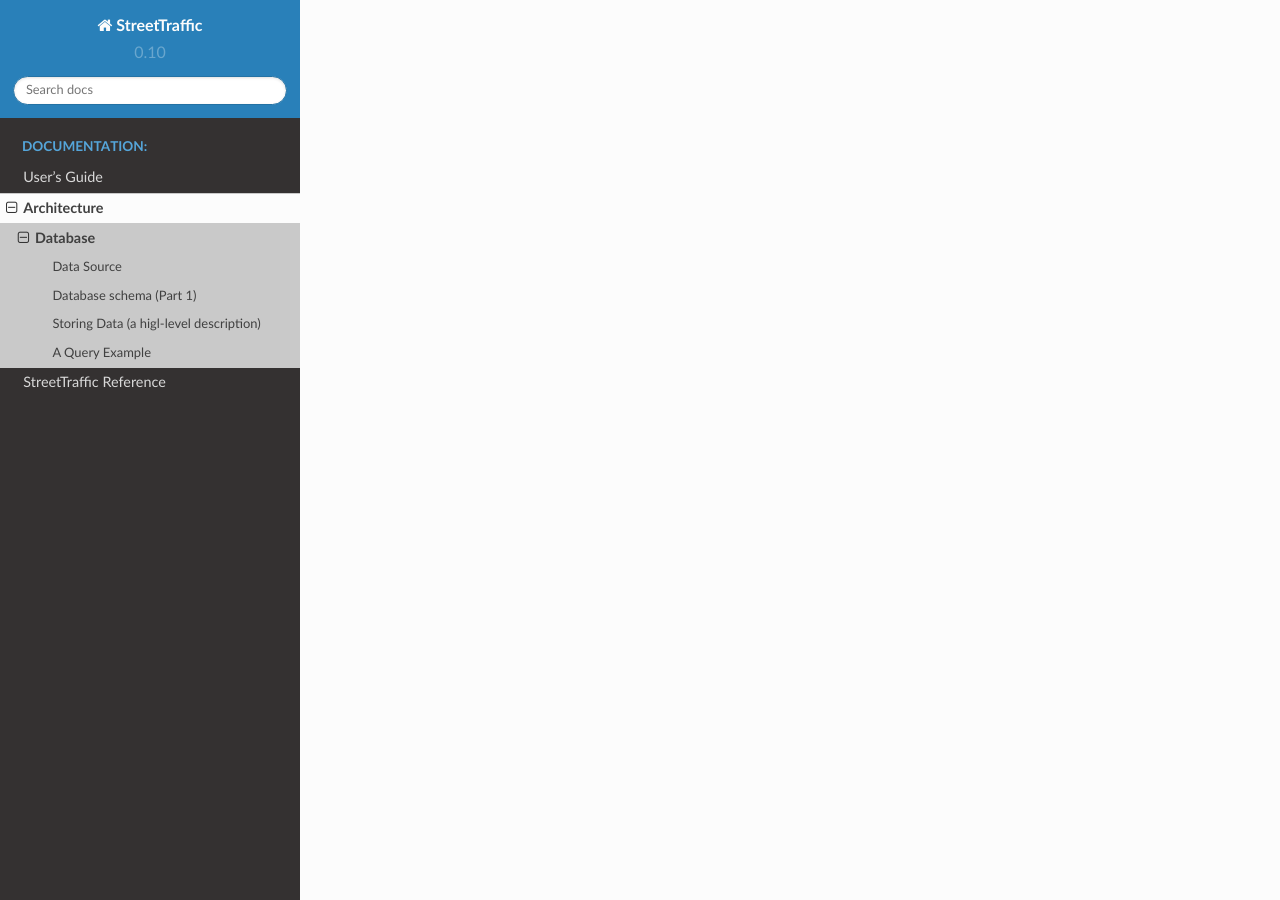
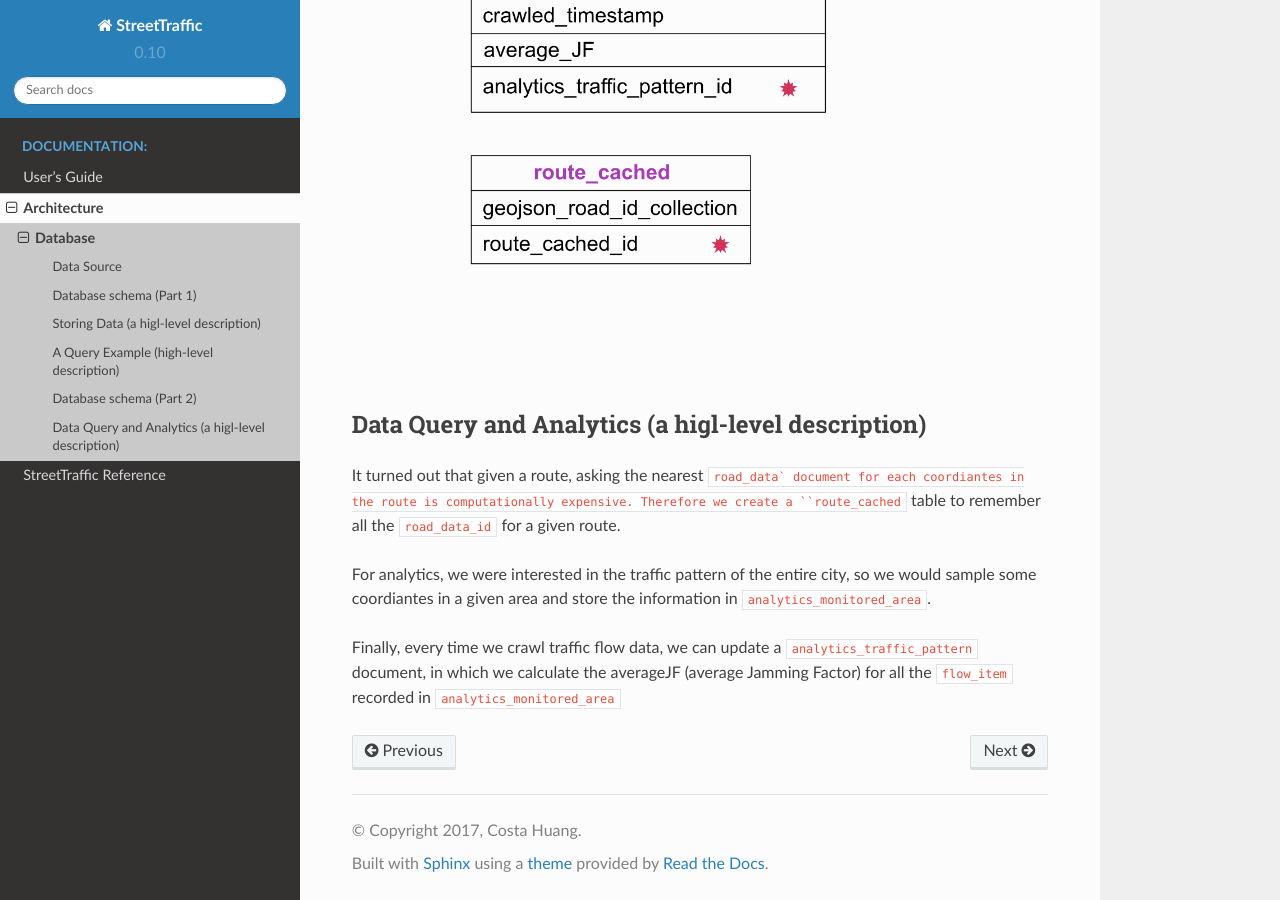
Before and after one commit to streettraffic/streettraffic, a Sphinx documentation site: the page built from docs/source/architecture/database.rst, in a window 1280 px wide and 900 px high, scrolled down 3387 px. Built offline with Sphinx 7.4.7 and the Read the Docs theme 2.0.0, drawn with Linux system fonts in a browser that asks for light colours; pages that are not in the unit, such as notebooks, are missing from menus; some of the changed text lies outside the part shown.

Commit message:
Database Schema

```diff
--- a/docs/source/architecture/database.rst
+++ b/docs/source/architecture/database.rst
@@ -61,7 +61,7 @@
 We essentailly stored the road geometries in ``road_data`` table and traffic flow data in
 ``flow_data`` table, and link them through ``flow_item_id`` of ``flow_item`` table.
 
-A Query Example
+A Query Example (high-level description)
 ----------------------------------------------
 
 A typical traffic-related query would ask for the traffic flow at
@@ -77,3 +77,27 @@
 
 Finally, we can retrieve the traffic flow data at ``flow_data`` table by using
 ``[crawled_batch_id, flow_item_id]`` compound index.
+
+
+Database schema (Part 2)
+--------------------------
+
+Don't panic, the next section gives more details on how the data is stored and interacted.
+
+.. image:: database_part2.png
+    :alt: database_part2
+
+Data Query and Analytics (a higl-level description)
+-------------------------------------------------------
+
+It turned out that given a route, asking the nearest ``road_data` document for each coordiantes
+in the route is computationally expensive. Therefore we create a ``route_cached``
+table to remember all the ``road_data_id`` for a given route.
+
+For analytics, we were interested in the traffic pattern of the entire city,
+so we would sample some coordiantes in a given area and store the information
+in ``analytics_monitored_area``.
+
+Finally, every time we crawl traffic flow data, we can update a
+``analytics_traffic_pattern`` document, in which we calculate the averageJF
+(average Jamming Factor) for all the ``flow_item`` recorded in ``analytics_monitored_area``
--- a/docs/source/architecture/index.rst
+++ b/docs/source/architecture/index.rst
@@ -5,4 +5,3 @@
    :maxdepth: 4
 
    database
-   Multiple_routes_analysis
```
Also changed, not shown: other parts of docs/source/architecture/database.rst (+2 -2 lines), docs/source/architecture/database_part1.png, docs/source/architecture/database_part2.png (added), 2 other files.
